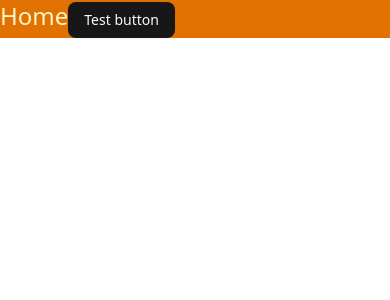
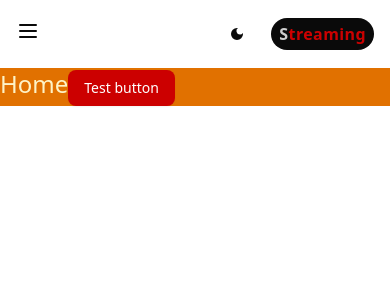
Before and after one commit to Denis-Omingo/movie-web, a Next.js app: page / in a window 390 px wide. Shown: the top 300 px of the page. Built offline with nearby package versions, Linux system fonts and the light colour scheme.

Commit message:
feat: implement responsive header with dark and light mode support

```diff
--- /dev/null
+++ b/app/Providers.tsx
@@ -0,0 +1,18 @@
+'use client';
+
+import { ThemeProvider } from 'next-themes';
+import type { ReactNode } from 'react';
+
+interface ProvidersProps {
+  children: ReactNode;
+}
+
+export default function Providers({ children }: ProvidersProps) {
+  return (
+    <ThemeProvider attribute="class" defaultTheme="system" enableSystem>
+      <div className="min-h-screen select-none transition-colors duration-300 bg-background text-foreground">
+        {children}
+      </div>
+    </ThemeProvider>
+  );
+}
--- a/app/globals.css
+++ b/app/globals.css
@@ -43,72 +43,95 @@
 
 :root {
   --radius: 0.625rem;
+
   --background: oklch(1 0 0);
   --foreground: oklch(0.145 0 0);
-  --card: oklch(1 0 0);
-  --card-foreground: oklch(0.145 0 0);
-  --popover: oklch(1 0 0);
-  --popover-foreground: oklch(0.145 0 0);
-  --primary: oklch(0.205 0 0);
-  --primary-foreground: oklch(0.985 0 0);
-  --secondary: oklch(0.97 0 0);
-  --secondary-foreground: oklch(0.205 0 0);
-  --muted: oklch(0.97 0 0);
+
+  --card: var(--background);
+  --card-foreground: var(--foreground);
+
+  --popover: var(--background);
+  --popover-foreground: var(--foreground);
+
+  --primary: oklch(0.5 0.25 27); /* Netflix red */
+  --primary-foreground: oklch(1 0 0);
+
+  --secondary: oklch(0.85 0 0); /* Light gray */
+  --secondary-foreground: var(--primary);
+
+  --muted: var(--secondary);
   --muted-foreground: oklch(0.556 0 0);
-  --accent: oklch(0.97 0 0);
-  --accent-foreground: oklch(0.205 0 0);
+
+  --accent: oklch(1 0 0); /* White */
+  --accent-foreground: var(--primary);
+
   --destructive: oklch(0.577 0.245 27.325);
-  --border: oklch(0.922 0 0);
-  --input: oklch(0.922 0 0);
-  --ring: oklch(0.708 0 0);
+
+  --border: oklch(0.9 0 0);
+  --input: var(--border);
+  --ring: oklch(0.7 0 0);
+
+  /* Optional chart colors if used */
   --chart-1: oklch(0.646 0.222 41.116);
   --chart-2: oklch(0.6 0.118 184.704);
   --chart-3: oklch(0.398 0.07 227.392);
   --chart-4: oklch(0.828 0.189 84.429);
   --chart-5: oklch(0.769 0.188 70.08);
-  --sidebar: oklch(0.985 0 0);
-  --sidebar-foreground: oklch(0.145 0 0);
-  --sidebar-primary: oklch(0.205 0 0);
-  --sidebar-primary-foreground: oklch(0.985 0 0);
-  --sidebar-accent: oklch(0.97 0 0);
-  --sidebar-accent-foreground: oklch(0.205 0 0);
-  --sidebar-border: oklch(0.922 0 0);
-  --sidebar-ring: oklch(0.708 0 0);
+
+  --sidebar: var(--background);
+  --sidebar-foreground: var(--foreground);
+  --sidebar-primary: var(--primary);
+  --sidebar-primary-foreground: var(--primary-foreground);
+  --sidebar-accent: var(--accent);
+  --sidebar-accent-foreground: var(--accent-foreground);
+  --sidebar-border: var(--border);
+  --sidebar-ring: var(--ring);
 }
 
 .dark {
   --background: oklch(0.145 0 0);
-  --foreground: oklch(0.985 0 0);
-  --card: oklch(0.205 0 0);
-  --card-foreground: oklch(0.985 0 0);
-  --popover: oklch(0.205 0 0);
-  --popover-foreground: oklch(0.985 0 0);
-  --primary: oklch(0.922 0 0);
-  --primary-foreground: oklch(0.205 0 0);
+  --foreground: oklch(1 0 0);
+
+  --card: var(--background);
+  --card-foreground: var(--foreground);
+
+  --popover: var(--background);
+  --popover-foreground: var(--foreground);
+
+  --primary: oklch(0.646 0.222 41.116);
+  --primary-foreground: var(--background);
+
   --secondary: oklch(0.269 0 0);
-  --secondary-foreground: oklch(0.985 0 0);
-  --muted: oklch(0.269 0 0);
+  --secondary-foreground: var(--foreground);
+
+  --muted: var(--secondary);
   --muted-foreground: oklch(0.708 0 0);
-  --accent: oklch(0.269 0 0);
-  --accent-foreground: oklch(0.985 0 0);
+
+  --accent: var(--secondary);
+  --accent-foreground: var(--foreground);
+
   --destructive: oklch(0.704 0.191 22.216);
+
   --border: oklch(1 0 0 / 10%);
   --input: oklch(1 0 0 / 15%);
   --ring: oklch(0.556 0 0);
+
   --chart-1: oklch(0.488 0.243 264.376);
   --chart-2: oklch(0.696 0.17 162.48);
   --chart-3: oklch(0.769 0.188 70.08);
   --chart-4: oklch(0.627 0.265 303.9);
   --chart-5: oklch(0.645 0.246 16.439);
-  --sidebar: oklch(0.205 0 0);
-  --sidebar-foreground: oklch(0.985 0 0);
-  --sidebar-primary: oklch(0.488 0.243 264.376);
-  --sidebar-primary-foreground: oklch(0.985 0 0);
-  --sidebar-accent: oklch(0.269 0 0);
-  --sidebar-accent-foreground: oklch(0.985 0 0);
-  --sidebar-border: oklch(1 0 0 / 10%);
-  --sidebar-ring: oklch(0.556 0 0);
+
+  --sidebar: var(--card);
+  --sidebar-foreground: var(--card-foreground);
+  --sidebar-primary: var(--chart-1);
+  --sidebar-primary-foreground: var(--foreground);
+  --sidebar-accent: var(--accent);
+  --sidebar-accent-foreground: var(--foreground);
+  --sidebar-border: var(--border);
+  --sidebar-ring: var(--ring);
 }
+
 
 @layer base {
   * {
--- a/app/layout.tsx
+++ b/app/layout.tsx
@@ -1,15 +1,19 @@
 import type { Metadata } from "next";
-import { Geist, Geist_Mono } from "next/font/google";
+import { Poppins, Bebas_Neue } from "next/font/google";
 import "./globals.css";
+import Providers from "./Providers";
+import Header from "@/components/Header";
 
-const geistSans = Geist({
-  variable: "--font-geist-sans",
+const poppins = Poppins({
+  variable: "--font-poppins",
   subsets: ["latin"],
+  weight: ["400", "500", "600"],
 });
 
-const geistMono = Geist_Mono({
-  variable: "--font-geist-mono",
+const bebas = Bebas_Neue({
+  variable: "--font-bebas",
   subsets: ["latin"],
+  weight: "400",
 });
 
 export const metadata: Metadata = {
@@ -19,15 +23,16 @@ export const metadata: Metadata = {
 
 export default function RootLayout({
   children,
-}: Readonly<{
-  children: React.ReactNode;
-}>) {
+}: Readonly<{ children: React.ReactNode }>) {
   return (
     <html lang="en">
       <body
-        className={`${geistSans.variable} ${geistMono.variable} antialiased`}
+        className={`${poppins.variable} ${bebas.variable} antialiased`}
       >
-        {children}
+        <Providers>
+          <Header />
+          {children}
+        </Providers>
       </body>
     </html>
   );
--- /dev/null
+++ b/components/DarkModeSwitch.tsx
@@ -0,0 +1,29 @@
+'use client';
+
+import { useTheme } from 'next-themes';
+import { useEffect, useState } from 'react';
+import { MdLightMode, MdDarkMode } from 'react-icons/md';
+import { Button } from '@/components/ui/button';
+
+export default function DarkModeSwitch() {
+  const { theme, setTheme, systemTheme } = useTheme();
+  const [mounted, setMounted] = useState(false);
+
+  useEffect(() => setMounted(true), []);
+
+  const currentTheme = theme === 'system' ? systemTheme : theme;
+
+  if (!mounted) return null;
+
+  return (
+    <Button
+      variant="ghost"
+      size="icon"
+      onClick={() => setTheme(currentTheme === 'dark' ? 'light' : 'dark')}
+      className="text-xl hover:text-primary"
+      aria-label="Toggle Dark Mode"
+    >
+      {currentTheme === 'dark' ? <MdLightMode /> : <MdDarkMode />}
+    </Button>
+  );
+}
--- /dev/null
+++ b/components/Header.tsx
@@ -0,0 +1,19 @@
+'use client';
+
+import DarkModeSwitch from './DarkModeSwitch';
+import DesktopMenu from './Menus/DesktopMenu';
+import MobileMenu from './Menus/MobileMenu';
+import Logo from './Logo';
+
+export default function Header(){
+  return (
+    <header className="flex justify-between items-center p-4 max-w-6xl mx-auto">
+      <DesktopMenu />
+      <MobileMenu />
+      <div className="flex items-center gap-4">
+        <DarkModeSwitch />
+        <Logo/>
+      </div>
+    </header>
+  );
+}
--- /dev/null
+++ b/components/Logo.tsx
@@ -0,0 +1,12 @@
+'use-client'
+
+import Link from "next/link";
+
+export default function Logo() {
+  return (
+    <Link href='/' className="text-1.5xl md:text-3xl font-semibold tracking-wide select-none bg-foreground flex px-2 py-1 rounded-3xl">
+      <span className="text-secondary">S</span>
+      <span className="text-primary">treaming</span>
+    </Link>
+  );
+}
--- /dev/null
+++ b/components/Menus/DesktopMenu.tsx
@@ -0,0 +1,12 @@
+import { AiFillHome } from 'react-icons/ai';
+import { BsFillInfoCircleFill } from 'react-icons/bs';
+import MenuItem from './MenuItem';
+
+export default function DesktopMenu(){
+  return (
+    <nav className="hidden md:flex gap-4 items-center ">
+      <MenuItem title="home" address="/" Icon={AiFillHome} />
+      <MenuItem title="about" address="/about" Icon={BsFillInfoCircleFill} />
+    </nav>
+  );
+}
--- /dev/null
+++ b/components/Menus/MenuItem.tsx
@@ -0,0 +1,22 @@
+import Link from 'next/link';
+import type { ElementType } from 'react';
+
+interface MenuItemProps {
+  title: string;
+  address: string;
+  Icon: ElementType;
+  onSelect?: () => void;
+}
+
+export default function MenuItem({ title, address, Icon, onSelect }: MenuItemProps) {
+  return (
+    <Link
+      href={address}
+      onClick={onSelect}
+      className="flex items-center gap-2 hover:text-primary hover:font-medium hover:underline"
+    >
+      <Icon className="text-1xl sm:hidden" />
+      <p className="uppercase sm:inline text-1xl">{title}</p>
+    </Link>
+  );
+}
--- /dev/null
+++ b/components/Menus/MobileMenu.tsx
@@ -0,0 +1,56 @@
+'use client';
+
+import { useEffect, useState } from 'react';
+import { AiFillHome } from 'react-icons/ai';
+import { BsFillInfoCircleFill } from 'react-icons/bs';
+import { MenuIcon } from 'lucide-react';
+import MenuItem from './MenuItem';
+
+import {
+  Sheet,
+  SheetContent,
+  SheetTrigger,
+  SheetHeader,
+  SheetTitle,
+} from '@/components/ui/sheet';
+
+export default function MobileMenu() {
+  const [isMobile, setIsMobile] = useState(false);
+  const [isOpen, setIsOpen] = useState(false);
+
+  useEffect(() => {
+    const handleResize = () => setIsMobile(window.innerWidth < 768);
+    handleResize();
+    window.addEventListener('resize', handleResize);
+    return () => window.removeEventListener('resize', handleResize);
+  }, []);
+
+  if (!isMobile) return null;
+
+  const handleSelect = () => setIsOpen(false);
+
+  return (
+    <div>
+      {/* Add aria-describedby here on Sheet */}
+      <Sheet open={isOpen} onOpenChange={setIsOpen} aria-describedby="sheet-description">
+        <SheetTrigger asChild>
+          <button aria-label="Open menu">
+            <MenuIcon className="w-6 h-6" />
+          </button>
+        </SheetTrigger>
+
+        <SheetContent side="left" aria-describedby={undefined}>
+          <SheetHeader>
+            <SheetTitle className="text-lg">Best Shows</SheetTitle>
+              <p id="sheet-description" className="sr-only"></p>
+          </SheetHeader>
+
+          <div className="ml-3 mt-4 flex flex-col gap-3">
+            <MenuItem title="home" address="/" Icon={AiFillHome} onSelect={handleSelect} />
+            <MenuItem title="about" address="/about" Icon={BsFillInfoCircleFill} onSelect={handleSelect} />
+          </div>
+        </SheetContent>
+      </Sheet>
+    </div>
+  );
+}
--- /dev/null
+++ b/components/ui/sheet.tsx
@@ -0,0 +1,139 @@
+"use client"
+
+import * as React from "react"
+import * as SheetPrimitive from "@radix-ui/react-dialog"
+import { XIcon } from "lucide-react"
+
+import { cn } from "@/lib/utils"
+
+function Sheet({ ...props }: React.ComponentProps<typeof SheetPrimitive.Root>) {
+  return <SheetPrimitive.Root data-slot="sheet" {...props} />
+}
+
+function SheetTrigger({
+  ...props
+}: React.ComponentProps<typeof SheetPrimitive.Trigger>) {
+  return <SheetPrimitive.Trigger data-slot="sheet-trigger" {...props} />
+}
+
+function SheetClose({
+  ...props
+}: React.ComponentProps<typeof SheetPrimitive.Close>) {
+  return <SheetPrimitive.Close data-slot="sheet-close" {...props} />
+}
+
+function SheetPortal({
+  ...props
+}: React.ComponentProps<typeof SheetPrimitive.Portal>) {
+  return <SheetPrimitive.Portal data-slot="sheet-portal" {...props} />
+}
+
+function SheetOverlay({
+  className,
+  ...props
+}: React.ComponentProps<typeof SheetPrimitive.Overlay>) {
+  return (
+    <SheetPrimitive.Overlay
+      data-slot="sheet-overlay"
+      className={cn(
+        "data-[state=open]:animate-in data-[state=closed]:animate-out data-[state=closed]:fade-out-0 data-[state=open]:fade-in-0 fixed inset-0 z-50 bg-black/50",
+        className
+      )}
+      {...props}
+    />
+  )
+}
+
+function SheetContent({
+  className,
+  children,
+  side = "right",
+  ...props
+}: React.ComponentProps<typeof SheetPrimitive.Content> & {
+  side?: "top" | "right" | "bottom" | "left"
+}) {
+  return (
+    <SheetPortal>
+      <SheetOverlay />
+      <SheetPrimitive.Content
+        data-slot="sheet-content"
+        className={cn(
+          "bg-background data-[state=open]:animate-in data-[state=closed]:animate-out fixed z-50 flex flex-col gap-4 shadow-lg transition ease-in-out data-[state=closed]:duration-300 data-[state=open]:duration-500",
+          side === "right" &&
+            "data-[state=closed]:slide-out-to-right data-[state=open]:slide-in-from-right inset-y-0 right-0 h-full w-3/4 border-l sm:max-w-sm",
+          side === "left" &&
+            "data-[state=closed]:slide-out-to-left data-[state=open]:slide-in-from-left inset-y-0 left-0 h-full w-3/4 border-r sm:max-w-sm",
+          side === "top" &&
+            "data-[state=closed]:slide-out-to-top data-[state=open]:slide-in-from-top inset-x-0 top-0 h-auto border-b",
+          side === "bottom" &&
+            "data-[state=closed]:slide-out-to-bottom data-[state=open]:slide-in-from-bottom inset-x-0 bottom-0 h-auto border-t",
+          className
+        )}
+        {...props}
+      >
+        {children}
+        <SheetPrimitive.Close className="ring-offset-background focus:ring-ring data-[state=open]:bg-secondary absolute top-4 right-4 rounded-xs opacity-70 transition-opacity hover:opacity-100 focus:ring-2 focus:ring-offset-2 focus:outline-hidden disabled:pointer-events-none">
+          <XIcon className="size-4" />
+          <span className="sr-only">Close</span>
+        </SheetPrimitive.Close>
+      </SheetPrimitive.Content>
+    </SheetPortal>
+  )
+}
+
+function SheetHeader({ className, ...props }: React.ComponentProps<"div">) {
+  return (
+    <div
+      data-slot="sheet-header"
+      className={cn("flex flex-col gap-1.5 p-4", className)}
+      {...props}
+    />
+  )
+}
+
+function SheetFooter({ className, ...props }: React.ComponentProps<"div">) {
+  return (
+    <div
+      data-slot="sheet-footer"
+      className={cn("mt-auto flex flex-col gap-2 p-4", className)}
+      {...props}
+    />
+  )
+}
+
+function SheetTitle({
+  className,
+  ...props
+}: React.ComponentProps<typeof SheetPrimitive.Title>) {
+  return (
+    <SheetPrimitive.Title
+      data-slot="sheet-title"
+      className={cn("text-foreground font-semibold", className)}
+      {...props}
+    />
+  )
+}
+
+function SheetDescription({
+  className,
+  ...props
+}: React.ComponentProps<typeof SheetPrimitive.Description>) {
+  return (
+    <SheetPrimitive.Description
+      data-slot="sheet-description"
+      className={cn("text-muted-foreground text-sm", className)}
+      {...props}
+    />
+  )
+}
+
+export {
+  Sheet,
+  SheetTrigger,
+  SheetClose,
+  SheetContent,
+  SheetHeader,
+  SheetFooter,
+  SheetTitle,
+  SheetDescription,
+}
--- a/package.json
+++ b/package.json
@@ -11,14 +11,17 @@
     "test:watch": "jest --watch"
   },
   "dependencies": {
+    "@radix-ui/react-dialog": "^1.1.14",
     "@radix-ui/react-slot": "^1.2.3",
     "@testing-library/dom": "^10.4.0",
     "class-variance-authority": "^0.7.1",
     "clsx": "^2.1.1",
     "lucide-react": "^0.511.0",
     "next": "15.3.2",
+    "next-themes": "^0.4.6",
     "react": "^19.0.0",
     "react-dom": "^19.0.0",
+    "react-icons": "^5.5.0",
     "tailwind-merge": "^3.3.0"
   },
   "devDependencies": {
```
Also changed, not shown: 2 other files (tests, documents, lock files or other folders).
